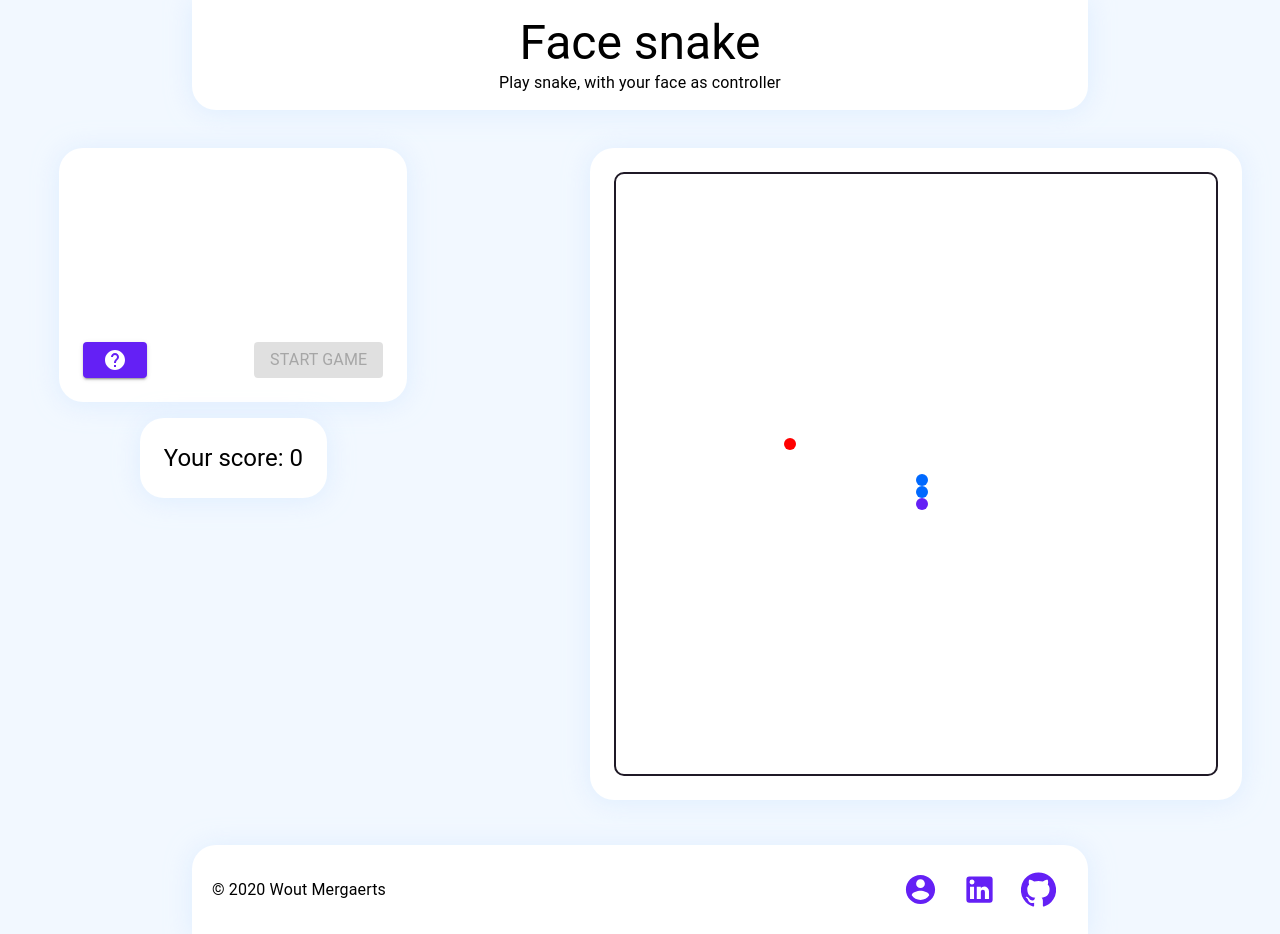
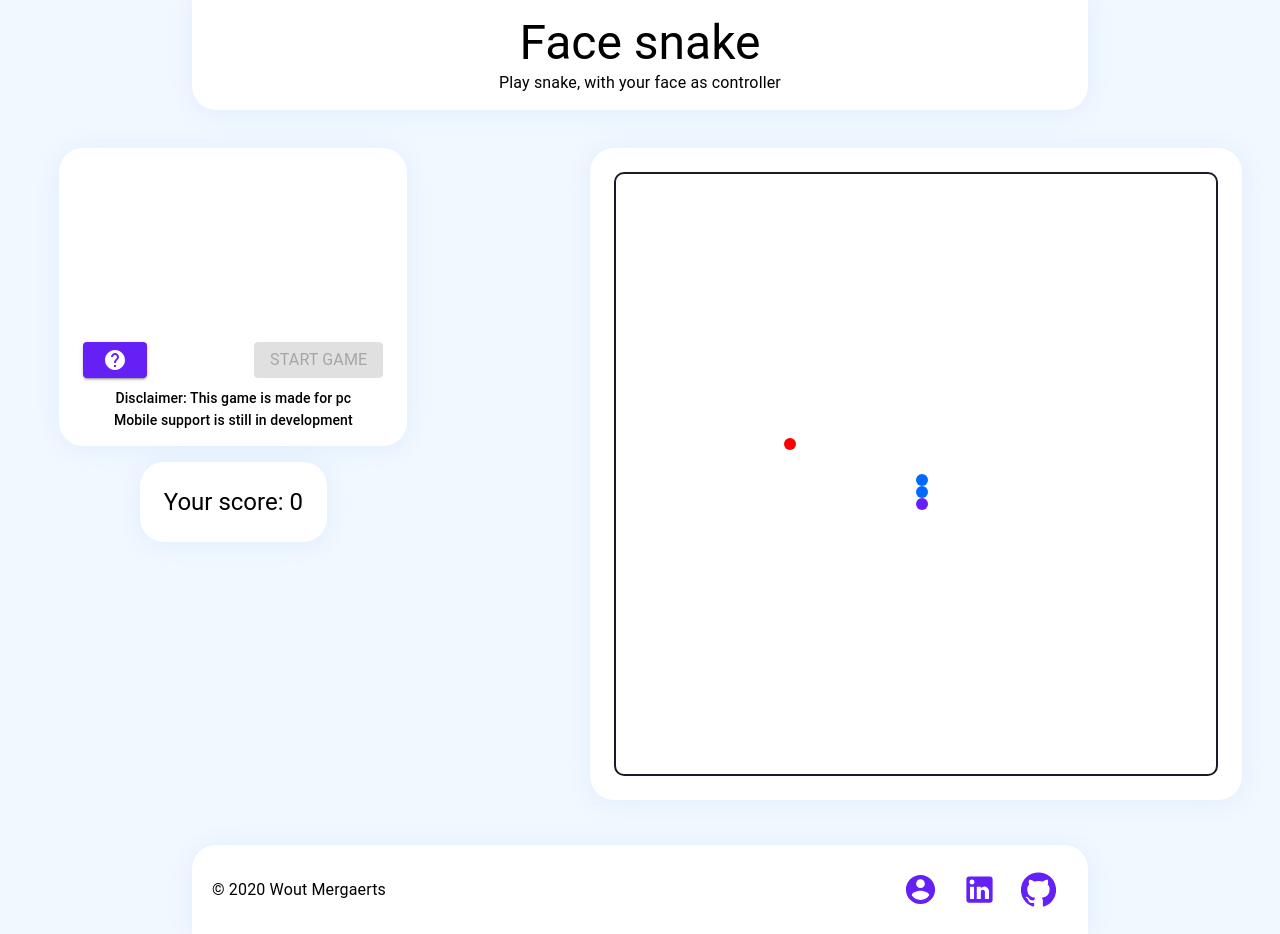
Before and after one commit to Wout-M/react-face-snake, a React (Create React App) app: page / in a window 1280 px wide. Built offline with nearby package versions, Linux system fonts and the light colour scheme; no server answers.

Commit message:
Update text

```diff
--- a/src/components/InfoDialog/DialogContent.js
+++ b/src/components/InfoDialog/DialogContent.js
@@ -7,13 +7,13 @@ const content = [
         img: { snake },
         title: "Snake",
 
-        text: `Move the snake around to gather food. Don't move into the border or into a part of the snake or it's game over.`,
+        text: `Move the snake around to gather food. Don't move into the border or it's game over...`,
     },
     {
         img: { food },
         title: "Food",
 
-        text: `Gather food with the snake by moving to it. Each time you eat some food you'll get 1 extra point`,
+        text: `Gather food with the snake by moving to it. Each time you eat some food your snake will grow and you'll get 1 extra point`,
     },
     {
         img: { directions },
--- a/src/components/Menu/Menu.js
+++ b/src/components/Menu/Menu.js
@@ -108,6 +108,14 @@ const Menu = (props) => {
                         </Grid>
                     </Grid>
                 )}
+                <Grid item>
+                <Typography variant="subtitle2" style={{marginTop: "10px"}}>
+                Disclaimer: This game is made for pc
+                </Typography>
+                <Typography variant="subtitle2" style={{marginBottom: "-10px"}}>
+                Mobile support is still in development
+                </Typography>
+                </Grid>
             </Grid>
         </Grid>
     );
```
